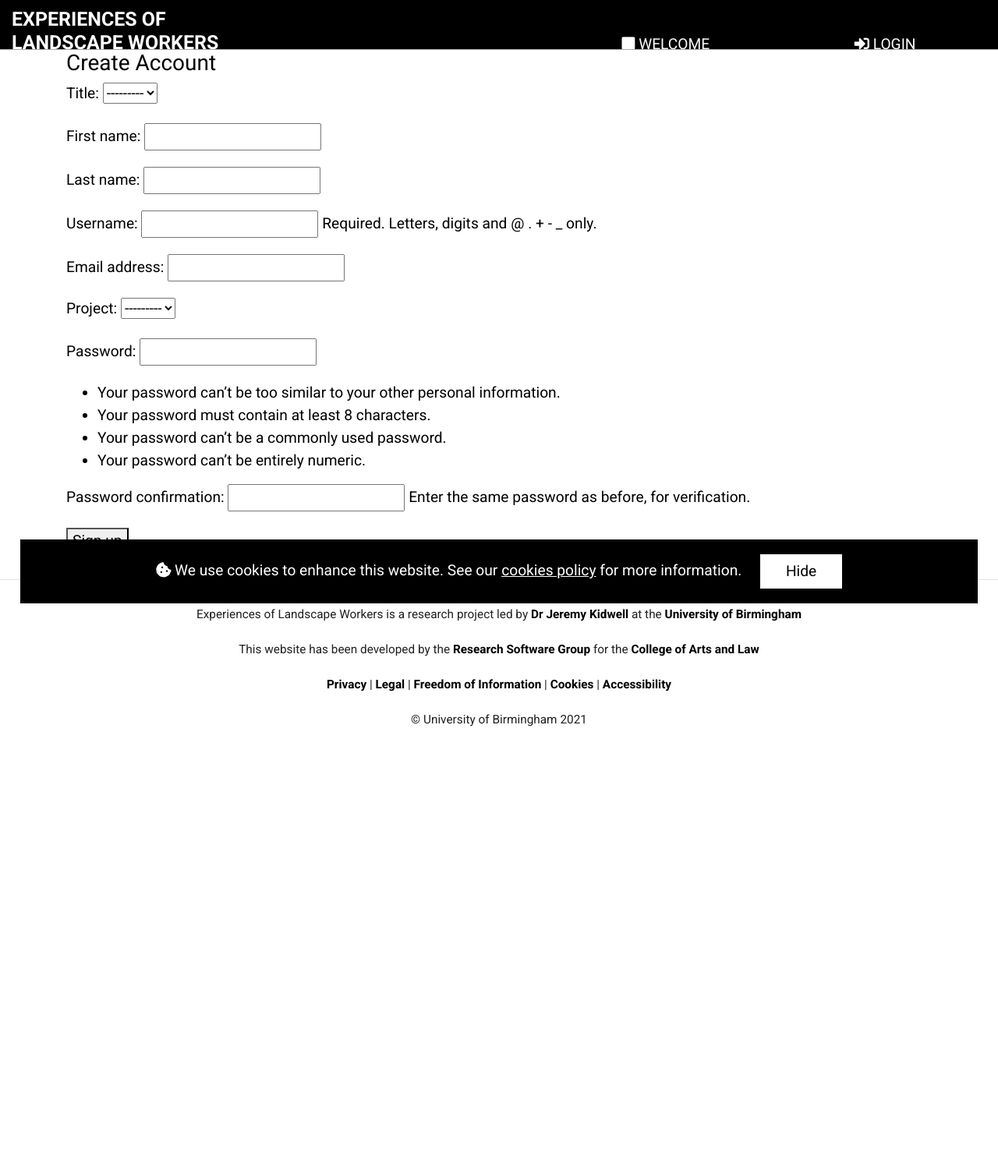
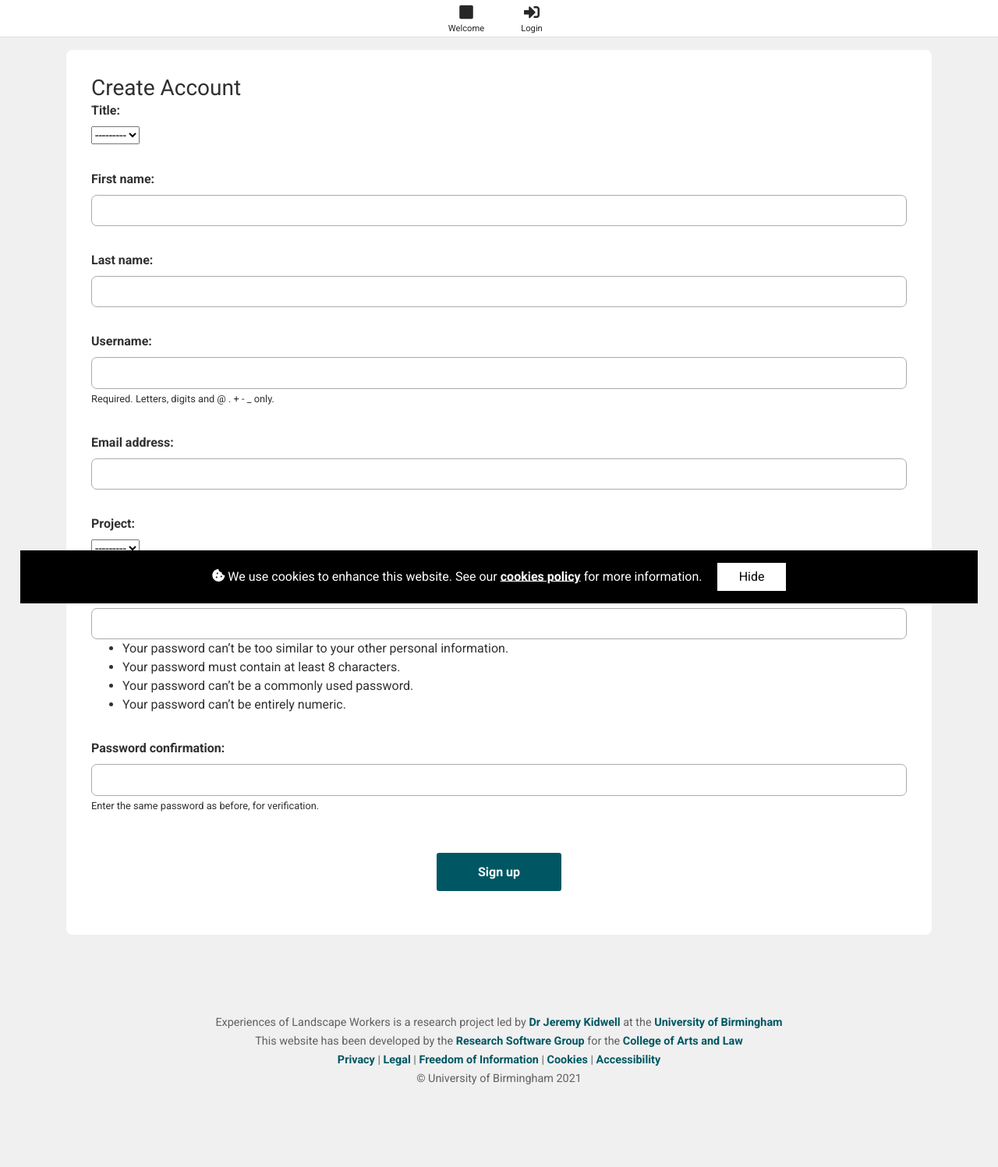
Before and after one commit to bear-rsg/experiences-of-landscape-workers, a Django app: page /accounts/create/ in a window 1280 px wide. Shown: the whole page at 78% size. Before the commit the page ends 932 px from the top, so only its background shows below. Run offline with Django 3.2, Linux system fonts and the light colour scheme; parts of the project's set-up code (start-up, migrations or seed data) failed here and were passed over; some libraries are stand-ins or nearby versions.

Commit message:
added css

```diff
--- a/django/core/static/css/custom.css
+++ b/django/core/static/css/custom.css
@@ -6,12 +6,10 @@
     margin: 0;
     height: 100%;
     font-family: 'Roboto', sans-serif;
-    color: black;
-}
-
-body {
-    font-size: 1.2em;
+    color: #303030;
+    font-size: 1em;
     line-height: 1.5em;
+    background: #F0F0F0;
 }
 
 hr {
@@ -24,10 +22,11 @@
 }
 
 h2 {
-    padding: 2.3em 0 0.4em 0;
+    padding-top: 1.3em;
+    padding-bottom: 0.2em;
     font-weight: bold;
-    font-size: 1.7em;
-    text-transform: uppercase;
+    font-size: 2.3em;
+    color: #303030;
 }
 
 .form-inline .form-control {
@@ -36,75 +35,292 @@
 }
 
 a {
-    color: #0072ed;
+    color: #005763;
+    font-weight: bold;
+}
+
+a:hover {
+    color: #130f40;
+}
+
+.btn-primary {
+    background: #1c4834;
+    border: none;
+}
+
+.btn-primary:hover,
+.btn-primary:active,
+.btn-primary:focus {
+    background: #005763 !important;
+}
+
+.btn-big {
+    display: block;
+    width: 14em;
+    max-width: 90%;
+    font-size: 1.2em;
+    padding: 0.7em 0.2em;
+    margin: 2em auto;
+}
+
+.hidden {
+    display: none;
+}
+
+/* ---------- Form ---------- */
+
+form {
+    margin-top: -2em;
+}
+
+label {
+    display: block;
+    font-weight: bold;
+    font-size: 1em;
+    margin-top: 2em;
+}
+
+label.confirmation {
+    text-align: center;
+    font-weight: normal;
+    margin-top: 3em;
+    font-size: 1.2em;
+    line-height: 2em;;
+}
+
+label.confirmation .danger {
+    color: #dc3545;
+    font-weight: bold;
+}
+
+input,
+textarea {
+    display: block;
+    border: 1px solid #AAA;
+    border-radius: 0.5em;
+}
+
+input[type='text'],
+input[type='email'],
+input[type='number'],
+input[type='password'],
+textarea {
+    width: 100%;
+    padding: 0.5em 0.7em;
+    font-size: 0.9em;
+}
+
+input[type='file'] {
+    border: none;
+}
+
+input[type='checkbox'] {
+    -webkit-appearance: none;
+    width: 30px;
+    height: 30px;
+    background: white;
+    border-radius: 100%;
+}
+
+input[type='checkbox']:checked {
+    background: #005763;
+    border: 2px solid #005763;
+}
+
+button[type='submit'] {
+    display: block;
+    width: 10em;
+    max-width: 100%;
+    background: #005763;
+    color: white;
+    border: 0;
+    border-radius: 0.2em;
+    padding: 0.8em 2em;
+    margin: 3em auto 1.5em auto;
+    font-weight: bold;
+}
+
+.helptext {
+    font-size: 0.8em;
 }
 
 /* ---------- Navigation ---------- */
 
-h1 {
-    font-weight: bold;
-    font-size: 1.3em;
-    text-transform: uppercase;
-}
-
-h1 a,
-h1 a:hover {
-    color: white;
-    text-decoration: none;
-}
-
 nav {
-    font-size: 1.3em;
-    background: black;
-    color: white;
+    font-size: 1rem;
+    background: white;
+    padding-top: 0.4em;
+    height: 3em;
+    width: 100%;
+    position: fixed;
+    left: 0;
+    overflow: hidden;
 }
 
 nav ul {
     padding: 0;
+    text-align: center;
 }
 
-nav ul li {
+.nav-item {
+    text-align: center;
     list-style-type: none;
-    text-transform: uppercase;
+    text-transform: capitalize;
+    display: inline-block;
 }
 
-nav ul li a {
+.nav-item a {
     text-decoration: none;
+    color: #272727;
+}
+
+.nav-item.active a {
+    color: #005763;
+}
+
+.nav-item a:hover {
+    color: #005763;
+}
+
+.nav-item i {
+    display: inline-block;
+    width: 100%;
+    font-size: 1.25em;
+}
+
+.nav-item-text {
+    width: 100%;
+    display: block;
+    margin-top: -0.5em;
+    font-weight: normal;
+    font-size: 0.7em;
+}
+
+/* ---------- Main ---------- */
+
+section {
+    background: white;
+    display: block;
+    border-radius: 0.5rem;
+    margin: 1.5em 0;
+}
+
+section p {
+    margin-bottom: 0;
+}
+
+/* ---------- Welcome ---------- */
+
+section#section-welcome-banner {
+    background-image: url('../images/backgrounds/welcome-banner.jpg');
+    background-size: cover;
+	background-position: center;
+    background-color: black;
+}
+
+section#section-welcome-banner h2 {
     color: white;
+    font-weight: bold;
+    text-shadow: 2px 2px rgba(0,0,0,0.3);
+}
+
+/* ---------- Journal ---------- */
+
+#journalentry-list-search {
+    background: transparent;
+    border: none;
+    border-bottom: 2px solid #808080;
+    margin: 5.5em auto 0.5em auto;
+    display: block;
+    width: 40em;
+    max-width: 100%;
+    text-align: center;
+    font-size: 1.1em;
+    border-radius: 0;
+}
+
+.journalentry-list-empty {
+    text-align: center;
+    font-size: 1.1em;
+    /* color: #404040;     */
+}
+
+.journalentry-list-empty strong {
+    font-size: 1.5em;
+    display: inline-block;
+    margin: 1em 0 1.5em 0;
+}
+
+a.journalentry-list-item {
+    color: #303030;
+}
+
+a.journalentry-list-item:hover {
+    text-decoration: none;
+
+}
+
+.journalentry-list-item section:hover {
+    box-shadow: 0 2px 10px 0 rgba(0, 0, 0, 0.27), 0 20px 40px 0 rgba(0, 0, 0, 0.013);
+}
+
+.journalentry-list-item-title {
+    font-size: 1.5em;
+    font-weight: bold;
+    margin-bottom: 0.5em;
+    display: block;
+}
+
+.journalentry-list-item-text {
+    font-size: 1em;
+    font-weight: normal;
+}
+
+.journalentry-detail-title {
+    font-size: 2em;
+    font-weight: bold;
+    margin-bottom: 0.6em;
+    display: block;
+}
+
+.journalentry-detail-text {
+    font-size: 1em;
+    line-height: 1.7em;
+    letter-spacing: 0.03em;
+}
+
+.journalentry-detail-text p {
+    margin-top: 2em;
+}
+
+
+/* ---------- Account ---------- */
+
+.account-detail {
+    margin: 0.27em 0;
+    font-weight: bold;
+}
+
+.account-detail label {
+    display: inline;
+    margin-right: 0.5em;
+    color: #505050;
+    font-weight: normal;
 }
 
 /* ---------- Footer ---------- */
 
 footer {
-    border-top: 1px solid #E4E4E4;
-    margin-top: 2em;
-    padding: 2em 0 5em 0;
+    margin-top: 5em;
+    padding: 2em 0 7em 0;
     text-align: center;
-    background: #FFF;
-    color: #202020;
-    font-size: 0.8em;
+    color: #606060;
+    font-size: 0.9em;
 }
 
-footer a {
-    color: black;
-    font-weight: bold;
-}
-
-footer a:hover {
-    color: black;
-    opacity: 0.75;
-    text-decoration: none;
-}
-
-#footer-content-text {
-    margin-top: 2em;
-}
-
-#footer-content img {
-    width: 20em;
-    max-width: 100%;
+#footer-content p {
+    padding: 0;
     margin: 0;
-    display: inline-block;
 }
 
 /* ---------- Error Pages ---------- */
--- a/django/core/static/css/custom_lg.css
+++ b/django/core/static/css/custom_lg.css
@@ -9,60 +9,51 @@
 
     /* ---------- Navigation ---------- */
 
-    h1 {
-        display: inline-block;
-        width: 20rem;
-        margin-top: 0;
+    nav {
+        top: 0;
+        bottom: auto;
+        border-top: 0;
+        border-bottom: 1px solid #DDD;
     }
 
-    nav {
-        position: fixed;
-        top: 0;
-        left: 0;
-        height: 4rem;
-        padding-top: 0.5em;
-        overflow: hidden;
-        font-size: 1em;
-        font-weight: 400;
-        border-bottom: 1px solid #AAA;
+    .nav-item {
+        width: 5em;
     }
 
-    nav.nav-visible {
-        top: 0;
+    /* ---------- Main ---------- */
+
+    section {
+        padding: 2em;
     }
 
-    nav ul {
-        text-align: right;
-        padding: 0;
-        display: inline-block;
-        width: calc(100% - 20.3rem);
+    /* ---------- Welcome ---------- */
+
+    section#section-welcome-banner h2 {
+        font-size: 3.5em;
+        padding: 7em 0.5em 0.2em 0.5em;
+        vertical-align: bottom;
     }
 
-    nav ul li {
-        display: inline-block;
-        list-style-type: none;
-        margin: -4px 0.5em;
-        text-transform: uppercase;
-        border: 4px solid black;
+    /* ---------- Journal ---------- */
+
+    #journalentry-list-search {
+        margin: 7.5em auto 2em auto;
+        width: 30em;
     }
 
-    nav ul li a {
-        padding: 0 4em;
-        text-decoration: none;
+    #journalentry-detail-actions {
+        text-align: right;
+        margin-top: 2.7em;
     }
 
-    nav ul li a:hover {
-        text-decoration: none;
-        background-color: black;
-        color: white;
+    #journalentry-detail-actions a {
+        width: 6.9em;
+        margin-left: 2em;
+        font-size: 0.9em;
     }
 
-    nav ul li.active {
-        border: 3px solid white;
-        font-weight: bold;
+    #journalentry-detail-actions a i {
+        margin-right: 0.5em;
     }
 
-    #nav-toggle {
-        display: none;
-    }
 }
--- a/django/core/static/css/custom_xs.css
+++ b/django/core/static/css/custom_xs.css
@@ -9,48 +9,52 @@
 
     /* ---------- Navigation ---------- */
 
-    h1 {
-        margin: 1.5em 0;
+    nav {
+        top: auto;
+        bottom: 0;
+        border-top: 1px solid #DDD;
+        border-bottom: 0;
     }
 
-    nav {
-        position: fixed;
-        top: 100vh;
-        right: 0;
-        width: 100vw;
-        height: calc(100vh - 3em);
-        overflow: auto;
-        z-index: 999;
-        vertical-align: middle;
+    .nav-item {
+        width: calc(20% - 0.2em);
+        min-width:3.3em;
     }
 
-    nav.nav-visible {
-        top: 0;
+    /* ---------- Main ---------- */
+
+    section {
+        padding: 1.3em;
     }
 
-    nav ul li {
-        display: block;
-        margin: 1em 0.2em;
+    /* ---------- Welcome ---------- */
+
+    section#section-welcome-banner h2 {
+        font-size: 2.7em;
+        padding: 3em 0 0 0em;
+        vertical-align: bottom;
     }
 
-    nav ul li.active {
-        border-left: 5px solid white;
+    /* ---------- Journal ---------- */
+
+    #journalentry-list-search {
+        margin: 4em auto 1.5em auto;
+        width: 100%;
     }
 
-    #nav-toggle {
-        display: block;
-        position: fixed;
-        bottom: 0;
-        left: 0;
-        color: white;
-        background-color: black;
-        width: 100vw;
-        height: 1.5em;
-        font-size: 2.6em;
-        line-height: 1.5em;
+    #journalentry-detail-actions {
         text-align: center;
-        border-top: 0.3rem solid black;
-        cursor: pointer;
-        z-index: 1000;
+        margin-top: 2em;
+    }
+
+    #journalentry-detail-actions a {
+        width: 100%;
+        margin-top: 2em;
+        font-size: 1em;
+        padding: 0.8em 0;
+    }
+
+    #journalentry-detail-actions a i {
+        margin-right: 0.5em;
     }
 }
```
